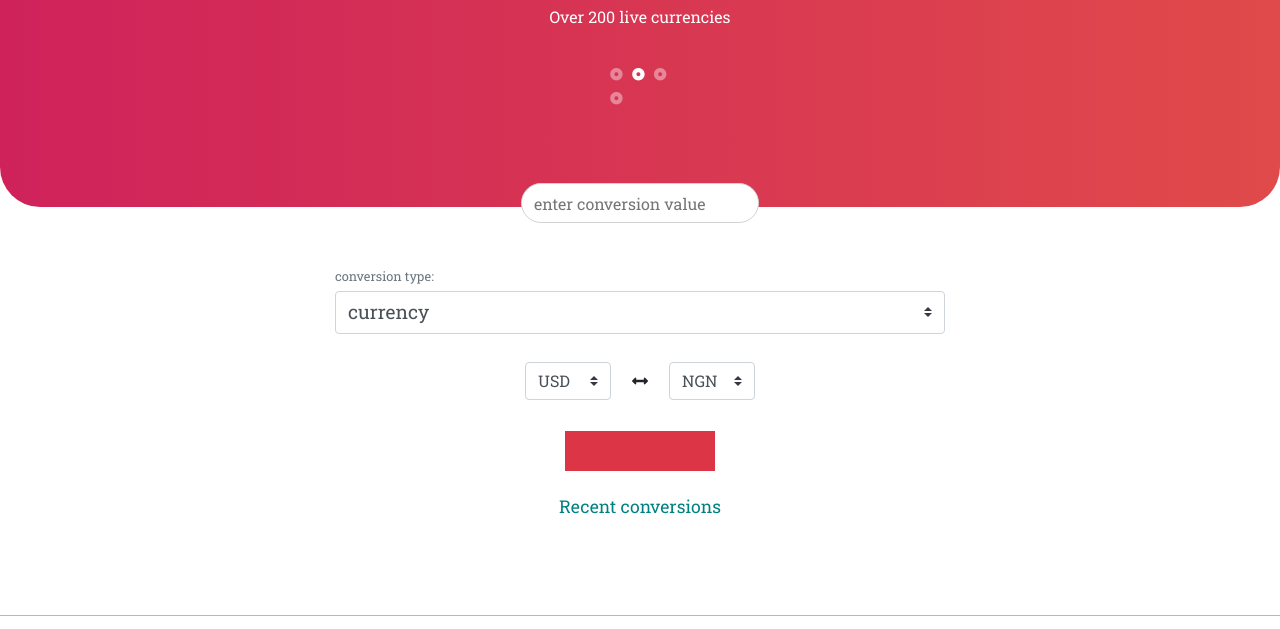
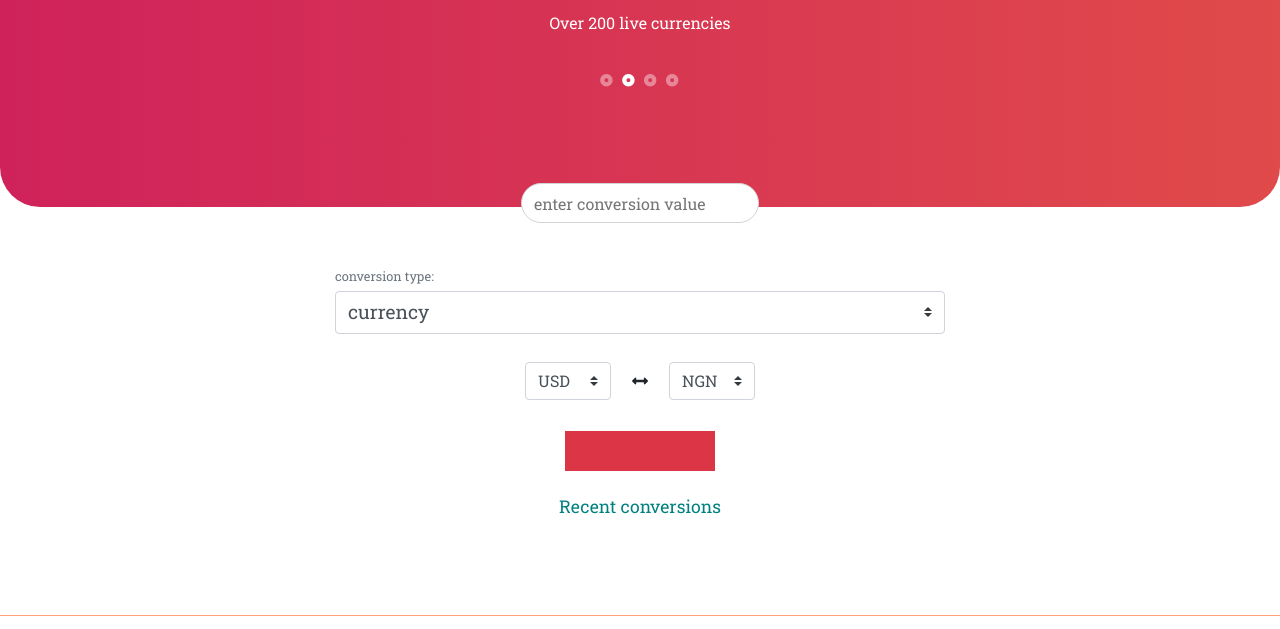
Before and after one commit to Mayowa-Ojo/xchange-ui, a website with bundled scripts: page src/index.html in a window 1280 px wide. Shown: the part 113-742 px from the top of the page. Built offline with nearby package versions, Linux system fonts and the light colour scheme; no server answers; files whose address does not match are found by name.

Commit message:
fix(css): adjust page flow

```diff
--- a/src/styles/style.css
+++ b/src/styles/style.css
@@ -97,6 +97,7 @@ header .page-title {
     font-size: 1.8rem;
     font-weight: lighter;
     text-align: center;
+    margin-bottom: 0.5em;
 }
 
 header p {
@@ -105,7 +106,7 @@ header p {
 }
 
 .header-top .slider {
-    width: 65px;
+    width: 85px;
     margin: 2em auto 0 auto;
 }
 
```
